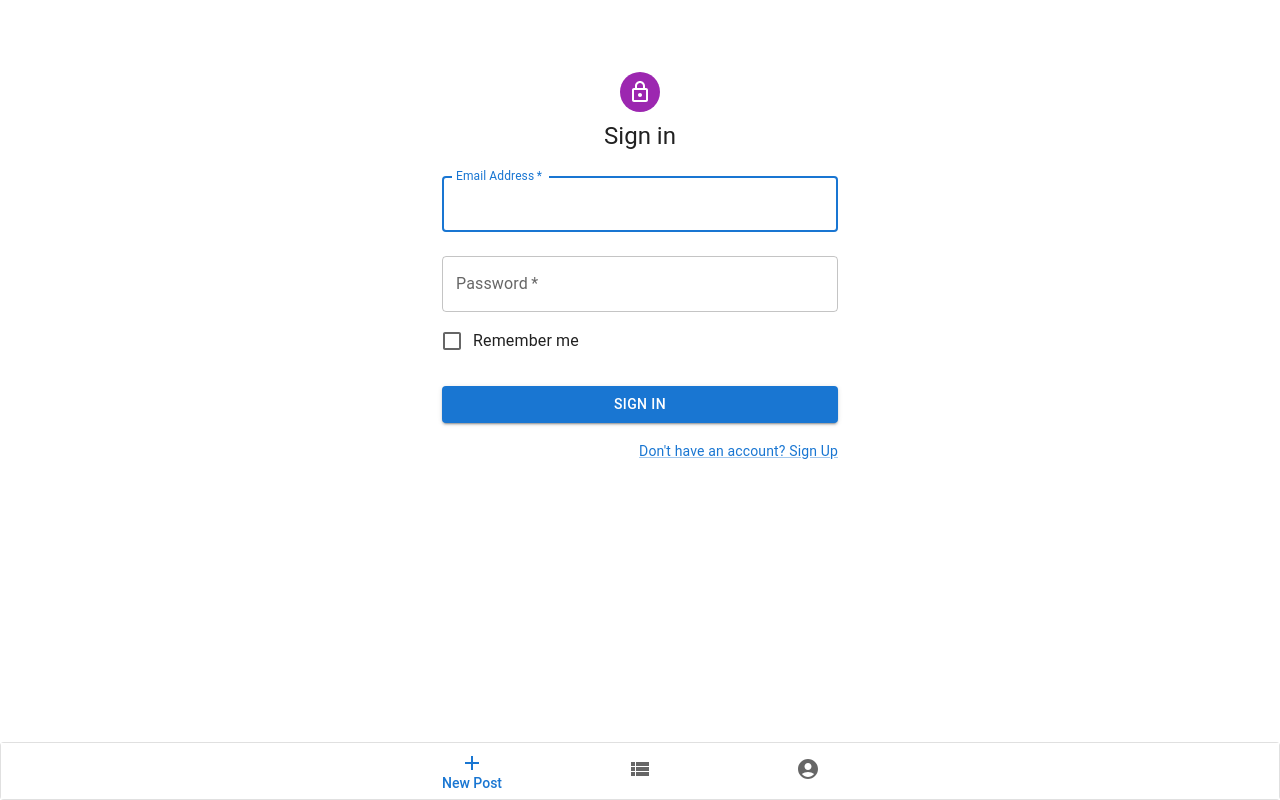
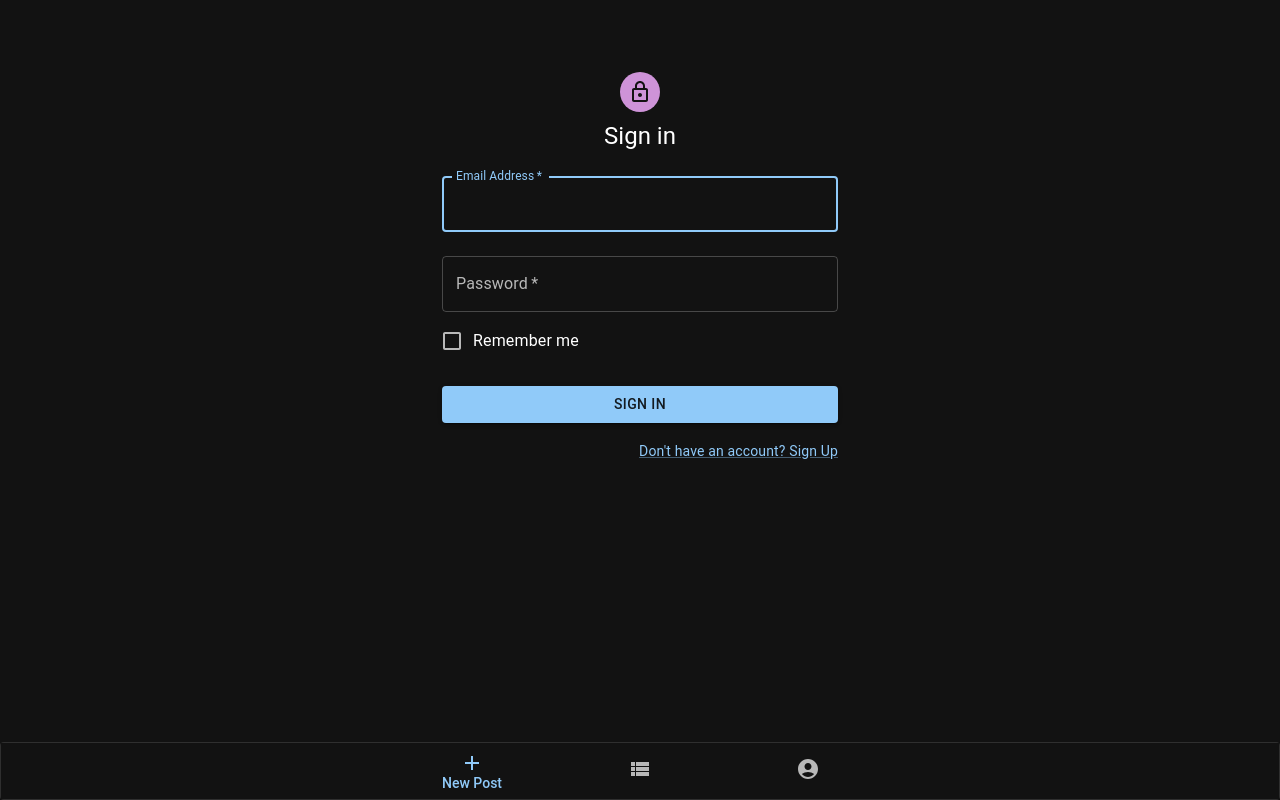
Before and after one commit to w3dd1e/groupomania-client, a React (Vite) app: page / in a window 1280 px wide. Built offline with nearby package versions, Linux system fonts and the light colour scheme.

Commit message:
Add dark theme componet and CSSBaseline

```diff
--- a/src/pages/App.jsx
+++ b/src/pages/App.jsx
@@ -1,14 +1,24 @@
-import { Outlet } from 'react-router-dom';
-import Navigation from '../components/Navigation';
+import { Outlet } from "react-router-dom";
+import Navigation from "../components/Navigation";
+import { ThemeProvider, createTheme } from "@mui/material/styles";
+import CssBaseline from "@mui/material/CssBaseline";
+
+const darkTheme = createTheme({
+  palette: {
+    mode: "dark",
+  },
+});
 
 function App() {
   return (
-		<>
+    <ThemeProvider theme={darkTheme}>
+      <CssBaseline />
+
       <div className='content'>
         <Outlet />
       </div>
       <Navigation />
-		</>
+    </ThemeProvider>
   );
 }
 export default App;
```
Lines whose indentation alone changed are shown as unchanged.
